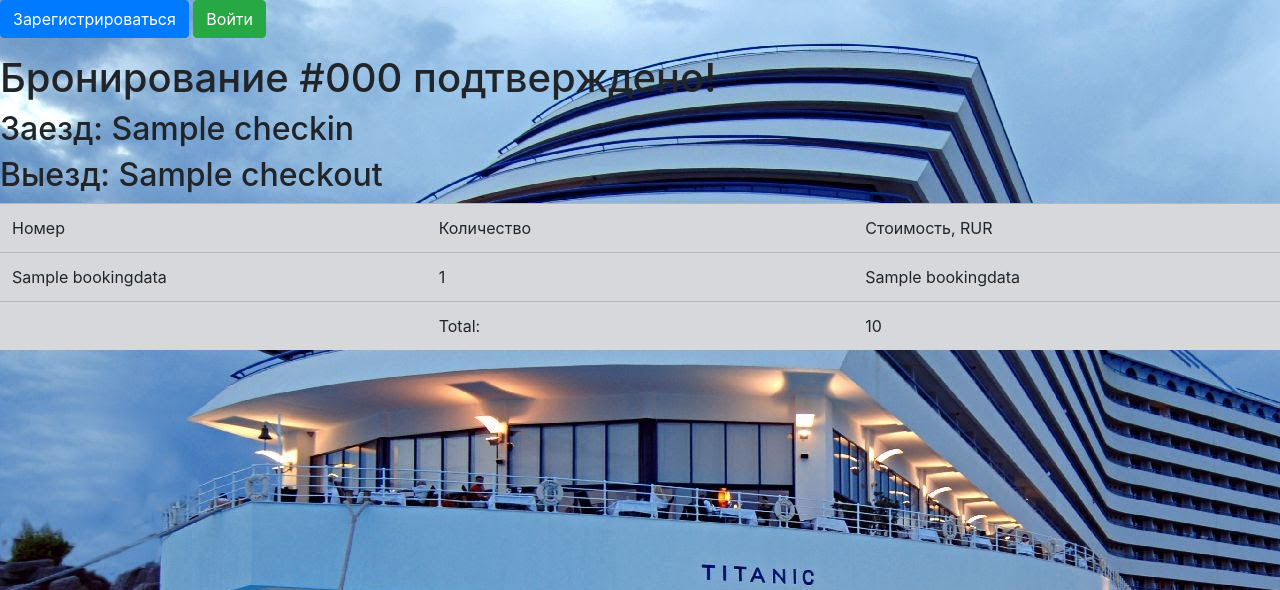
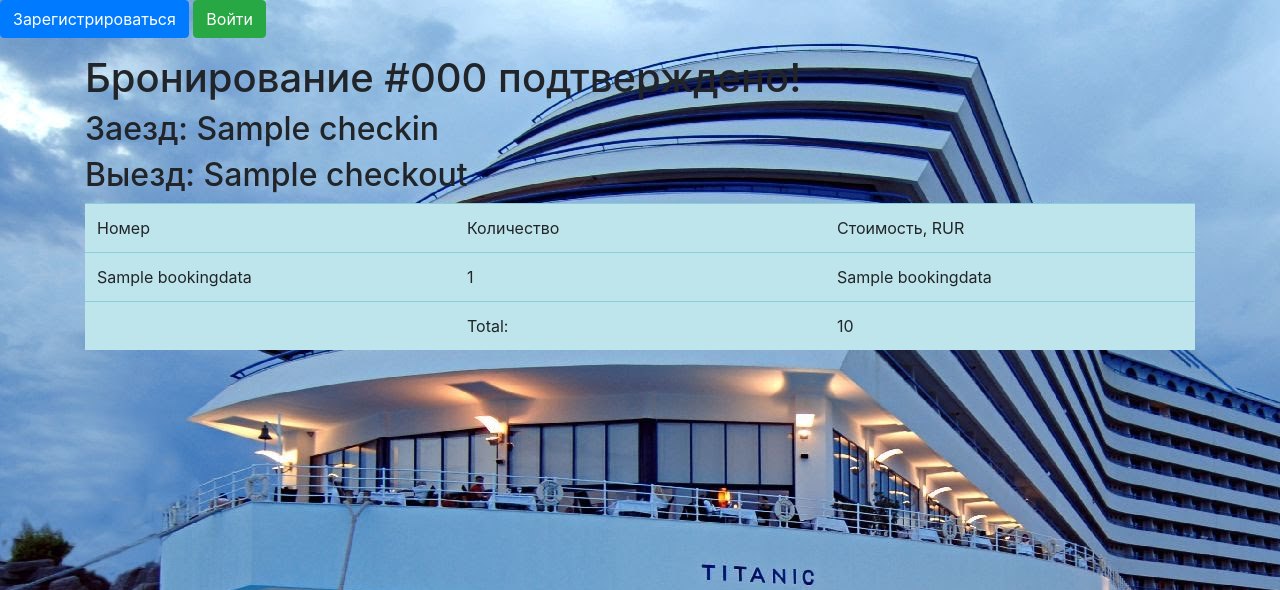
Before and after one commit to MADARA19122006/final_project, a Flask app: template templates/success.html in a window 1280 px wide. Shown: the top 590 px of the page. Run offline with Flask 2, Linux system fonts and the light colour scheme; the template is opened without the code that fills it: most values are stand-ins (such as "Sample title", 1, 10 or a date in 2020); some libraries are stand-ins or nearby versions.

Commit message:
amost ready

```diff
--- a/main.py
+++ b/main.py
@@ -228,8 +228,8 @@ def booking2():
                            redir='/booking2')
 
 
+@app.route('/admin/allbookings', methods=['GET', 'POST'])
 @login_required
-@app.route('/admin/allbookings', methods=['GET', 'POST'])
 def allbookings():
     if current_user.is_admin:
         form = AdminForm(data={'check_in_from': datetime.date.today()})
@@ -267,8 +267,8 @@ def allbookings():
         return render_template("admin.html", booking=booking, form=form)
 
 
+@app.route('/cancel/<n>', methods=['GET', 'POST'])
 @login_required
-@app.route('/cancel/<n>', methods=['GET', 'POST'])
 def canceled(n):
     db_sess = db_session.create_session()
     booking = db_sess.query(Booking).filter(Booking.number_booking == n).first()
@@ -281,9 +281,9 @@ def canceled(n):
             return render_template("delete.html", x=booklist)
 
 
-@login_required
 @app.route('/overview/', methods=['GET', 'POST'])
 @app.route('/overview/<date>', methods=['GET', 'POST'])
+@login_required
 def overview(date=None):
     if current_user.is_admin:
         if not date:
@@ -309,8 +309,8 @@ def overview(date=None):
                                datefwd=datefwd.strftime('%Y%m%d'))
 
 
+@app.route('/edit/<date>/<code>', methods=['GET', 'POST'])
 @login_required
-@app.route('/edit/<date>/<code>', methods=['GET', 'POST'])
 def editday(date, code):
     if current_user.is_admin:
         form = EditForm()
--- a/templates/date_choice.html
+++ b/templates/date_choice.html
@@ -1,6 +1,7 @@
 {% extends "base.html" %}
 
 {% block content %}
+<div class="container-lg">
     <h1>Поиск номеров</h1>
 
     <form action="" method="post">
@@ -28,4 +29,5 @@
         <p>{{ form.submit(type="submit", class="btn btn-primary") }}</p>
         <div><font color="red">{{ message }}</font></div>
     </form>
+</div>
 {% endblock %}
--- a/templates/success.html
+++ b/templates/success.html
@@ -1,28 +1,28 @@
 {% extends "base.html" %}
 
 {% block content %}
+<div class="container-lg">
 <h1>Бронирование #{{ booknumber }} подтверждено!</h1>
-<body>
 <h2>Заезд: {{ checkin }}</h2>
 <h2>Выезд: {{ checkout }}</h2>
 <table class="table">
-    <tr class="table-secondary">
+    <tr class="table-info">
         <td width="20%">Номер</td>
         <td width="20%">Количество</td>
         <td width="20%">Стоимоcть, RUR</td>
     </tr>
     {% for el in bookingdata %}
-    <tr class="table-secondary">
+    <tr class="table-info">
         <td width="20%">{{ el[2] }}</td>
         <td width="20%">{{ el[0] }}</td>
         <td width="20%">{{ el[3] }}</td>
     </tr>
     {% endfor %}
-    <tr class="table-secondary">
+    <tr class="table-info">
         <td width="20%"></td>
         <td width="20%">Total:</td>
         <td width="20%">{{ total }}</td>
     </tr>
 </table>
-</body>
+</div>
 {% endblock %}
```
Also changed, not shown: templates/room_choice.html (+4 -3 lines), db/final_project.db.
